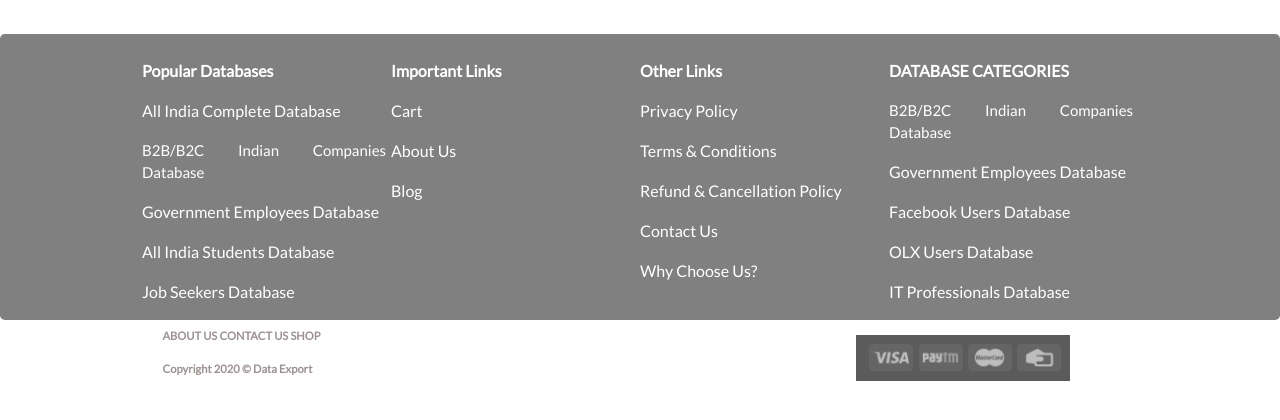
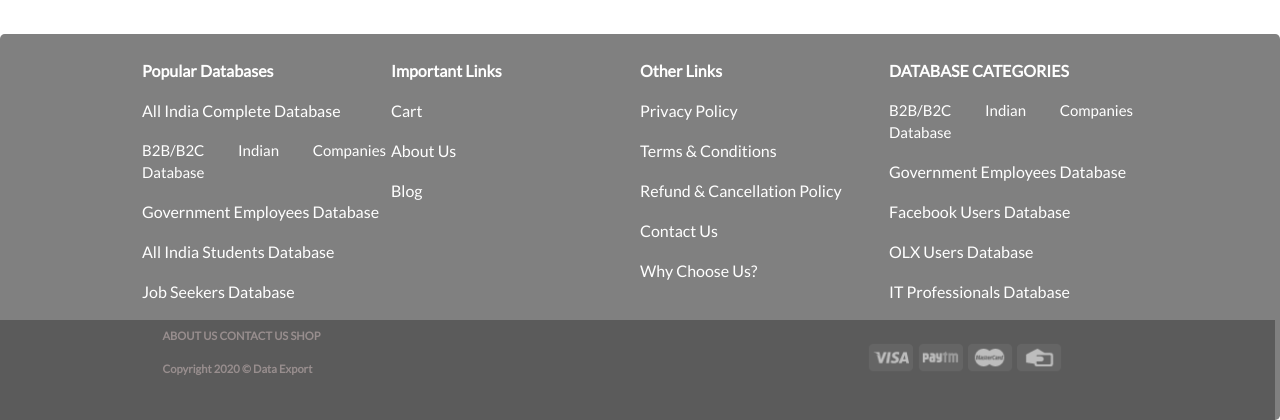
Before and after one commit to vinayakkalra/ecommerce-solution-digital-goods, a PHP site: page / in a window 1280 px wide. Shown: the part 1967-2387 px from the top of the page. Before the commit the page ends 2348 px from the top, so only its background shows below. Run offline with PHP 8.4, Linux system fonts and the light colour scheme; data comes from the database, SQL or seed files in the repository.

Commit message:
footer fix

```diff
--- a/css/style.css
+++ b/css/style.css
@@ -373,7 +373,7 @@ body {
 
 #footbg {
     background-color: #5b5b5b;
-
+    height: 100px;
     margin-bottom: 0px;
 }
 
--- a/index.php
+++ b/index.php
@@ -1591,7 +1591,7 @@ include("./php/config.php");
 
 
 
-
+    </div>
     <!-- card end -->
 
 
```
